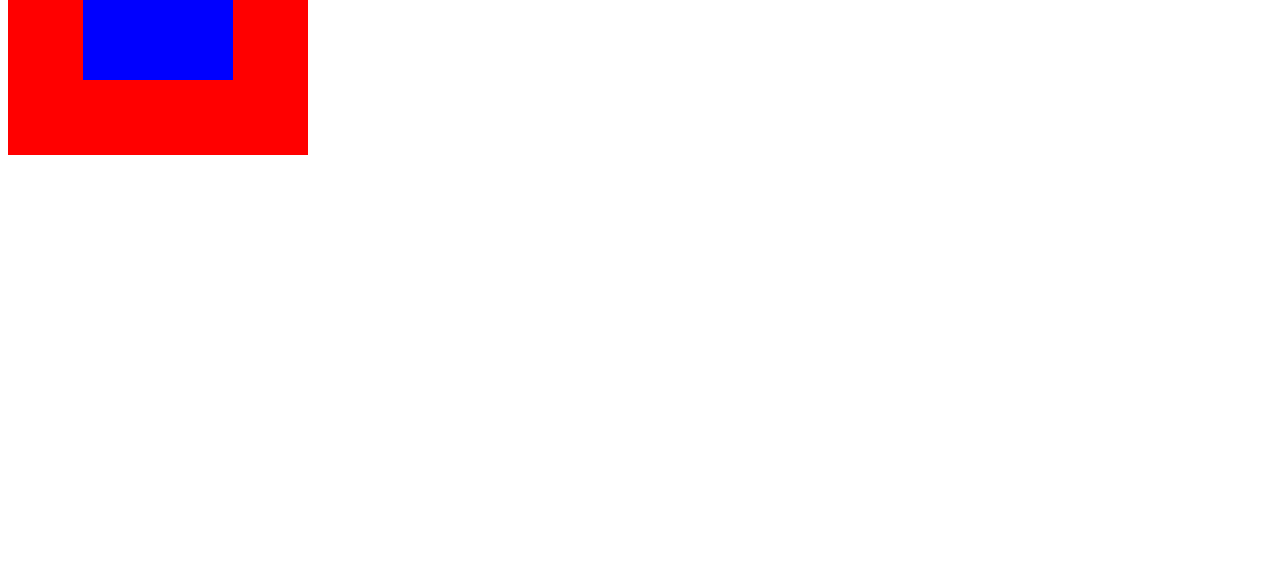
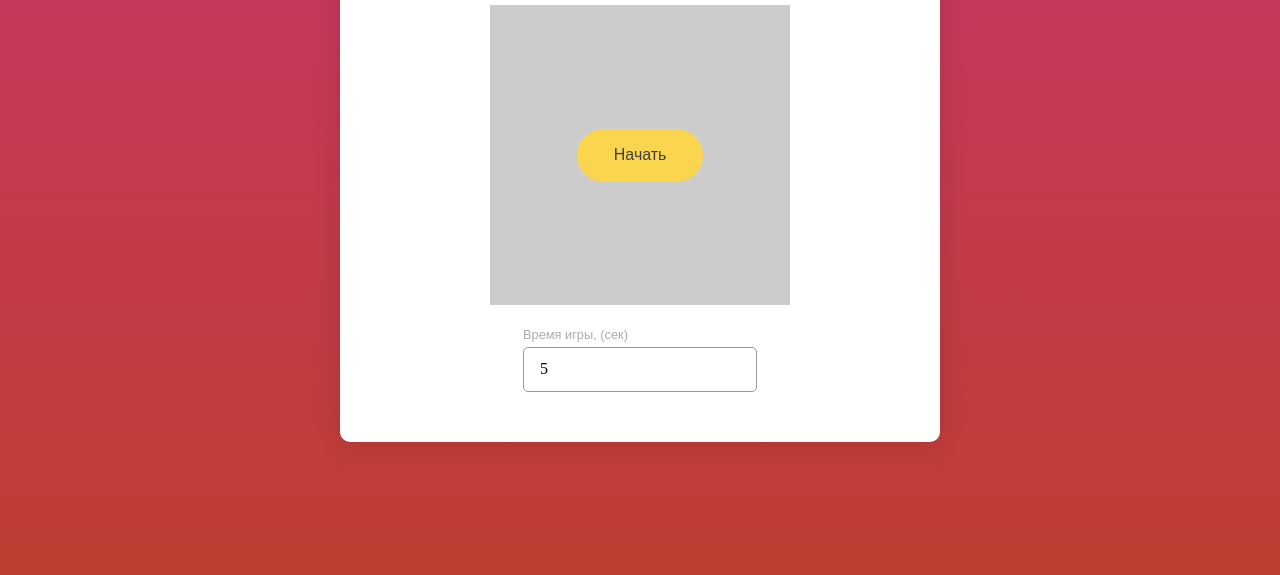
Before and after one commit to kuzmich84/javascript, a plain HTML site: page index.html in a window 1280 px wide. Shown: the part 225-800 px from the top of the page. Drawn offline with Linux system fonts and the light colour scheme.

Commit message:
button games

```diff
--- a/index.html
+++ b/index.html
@@ -1,35 +1,34 @@
 <!DOCTYPE html>
-<html lang="ru">
+<html lang="en">
 <head>
     <meta charset="UTF-8">
     <meta name="viewport" content="width=device-width, initial-scale=1.0">
     <meta http-equiv="X-UA-Compatible" content="ie=edge">
-    <title>Javascript</title>
-    <style>
-        .box1 {
-            display: flex;
-            align-items: center;
-            justify-content: center;
-            width: 300px;
-            height: 300px;
-            background: red;
-        }
-
-        .box2 {
-            width: 150px;
-            height: 150px;
-            background: blue;
-        }
-    </style>
-
+    <link rel="stylesheet" href="styles.css">
+    <title>JS Game</title>
 </head>
 <body>
-<h1>JavaScript events</h1>
-<div class="box1" id="1">
-    <div class="box2" id="2"></div>
+
+
+<div class="app">
+    <div class="app__header">
+        <h1 id="time-header">Время игры: <span id="time">5.0</span></h1>
+        <h1 id="result-header" class="hide">Ваш результат: <span id="result"></span></h1>
+    </div>
+    <div class="app__content">
+        <button class="btn" id="start">Начать</button>
+
+        <div class="game" id="game"></div>
+    </div>
+    <div class="app__footer">
+        <div class="input">
+            <label for="game-time">Время игры, (сек)</label>
+            <input type="number" id="game-time" min="5" step="1" value="5">
+        </div>
+    </div>
 </div>
 
 
-<script src="script.js" type="text/javascript"></script>
+<script src="index.js"></script>
 </body>
 </html>
--- /dev/null
+++ b/index.js
@@ -0,0 +1,25 @@
+var $start=document.querySelector("#start");
+var $game=document.querySelector("#game");
+
+$start.addEventListener("click",startGame);
+
+function startGame() {
+    $game.style.backgroundColor="#fff";
+    $start.classList.add("hide");
+
+    renderBox(0);
+}
+
+function renderBox(){
+    var box=document.createElement("div");
+    box.style.height=box.style.width="50px";
+    box.style.position="absolute";
+    box.style.backgroundColor="#000";
+    box.style.top="50px";
+    box.style.left="70px";
+    box.style.cursor="pointer";
+
+    $game.insertAdjacentElement("afterbegin",box);
+
+
+}
--- a/script.js
+++ /dev/null
@@ -1,10 +0,0 @@
-var divs=document.querySelectorAll("div");
-
-for (var i=0; i<divs.length;i++){
-    divs[i].addEventListener("click",function(){
-        console.log(this.getAttribute("id"));
-        }
-
-    )
-
-}
--- /dev/null
+++ b/styles.css
@@ -0,0 +1,136 @@
+* {
+  margin: 0;
+  padding: 0;
+  box-sizing: border-box;
+  outline: none;
+}
+
+body {
+  width: 100%;
+  height: 100vh;
+  display: flex;
+  justify-content: center;
+  align-items: center;
+  padding: 20px;
+  overflow: hidden;
+  background: linear-gradient(#CB356B, #BD3F32);
+}
+
+.app {
+  background: #fff;
+  padding: 20px;
+  width: 600px;
+  margin: 0 auto;
+  box-shadow: 0 1px 30px 0 rgba(0,0,0,0.14), 0 0px 0px 0 rgba(0,0,0,.12), 0 0px 0px 0px rgba(0,0,0,.3);
+  border-radius: 10px;
+}
+
+.app__header {
+  padding: 20px;
+  text-align: center;
+}
+
+.app__content {
+  display: flex;
+  position: relative;
+  align-items: center;
+  justify-content: center;
+}
+
+.app__footer {
+  padding: 20px;
+  display: flex;
+  flex-direction: column;
+  align-items: center;
+}
+
+.input {
+  display: flex;
+  flex-direction: column;
+  margin-bottom: 10px;
+}
+
+.input label {
+  display: inline-block;
+  max-width: 100%;
+  margin-bottom: 3px;
+  color: #acacac;
+  font-family: GothamPro,sans-serif;
+  font-size: .8rem;
+  font-weight: normal;
+  line-height: 1.2rem;
+}
+
+.input input {
+  display: block;
+  width: 100%;
+  max-height: 2.8rem;
+  padding: .8rem 1rem;
+  font-size: inherit;
+  font-family: inherit;
+  font-weight: inherit;
+  line-height: 1.4;
+  color: #000;
+  background: #fff none;
+  border: 1px solid #999;
+  border-radius: 5px;
+}
+
+.game {
+  position: relative;
+  display: flex;
+  align-items: center;
+  justify-content: center;
+  border: 1px solid #ccc;
+  background: #ccc;
+  min-height: 300px;
+  min-width: 300px;
+  max-width: 300px;
+  max-height: 300px;
+}
+
+.hide {
+  display: none!important;
+}
+
+.btn {
+  position: absolute;
+  z-index: 1;
+  display: inline-block;
+  padding: 1rem 2.3rem;
+  margin-bottom: 0;
+  font-weight: normal;
+  font-family: GothamPro, sans-serif;
+  font-size: 1rem;
+  line-height: 1.3rem;
+  text-align: center;
+  white-space: nowrap;
+  vertical-align: middle;
+  touch-action: manipulation;
+  cursor: pointer;
+  user-select: none;
+  background: #fad64e;
+  color: #3f3f3f;
+  border: none;
+  border-radius: 2.8rem;
+  transition: transform .2s ease-in-out,box-shadow .2s ease-in-out,-webkit-transform .2s ease-in-out,-webkit-box-shadow .2s ease-in-out;
+  will-change: transform;
+}
+
+.btn:disabled {
+  background: #ccc!important;
+  border: 1px solid #ccc;
+  color: #000;
+  cursor: not-allowed;
+}
+
+.btn:active {
+  transition: transform .1s ease-in-out,box-shadow .1s ease-in-out!important;
+  transform: none!important;
+  box-shadow: none!important;
+}
+
+.btn:hover {
+  box-shadow: 0 6px 16px 0 rgba(0,0,0,.2);
+  transform: translateY(-1px);
+}
```
Also changed, not shown: 1 other file.
